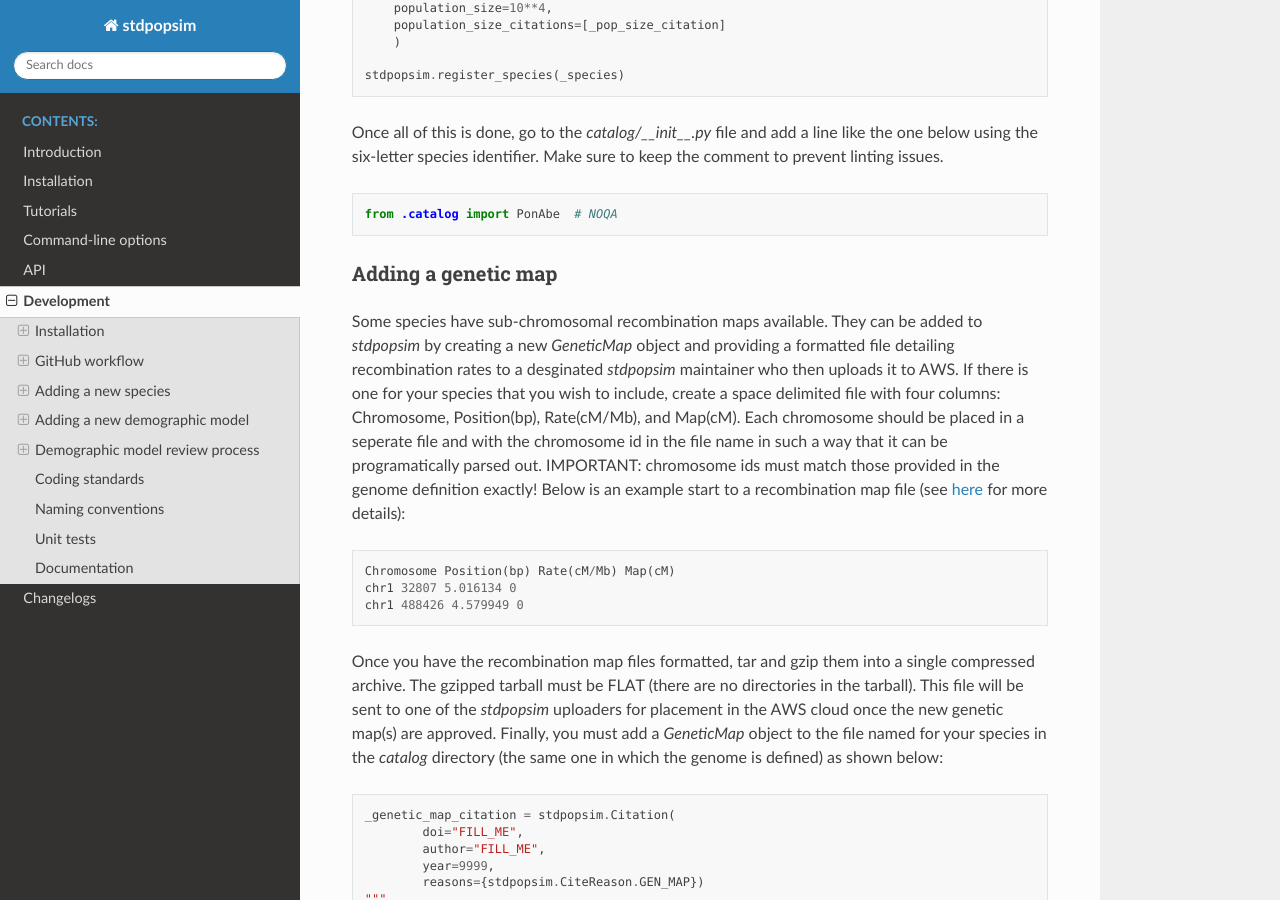
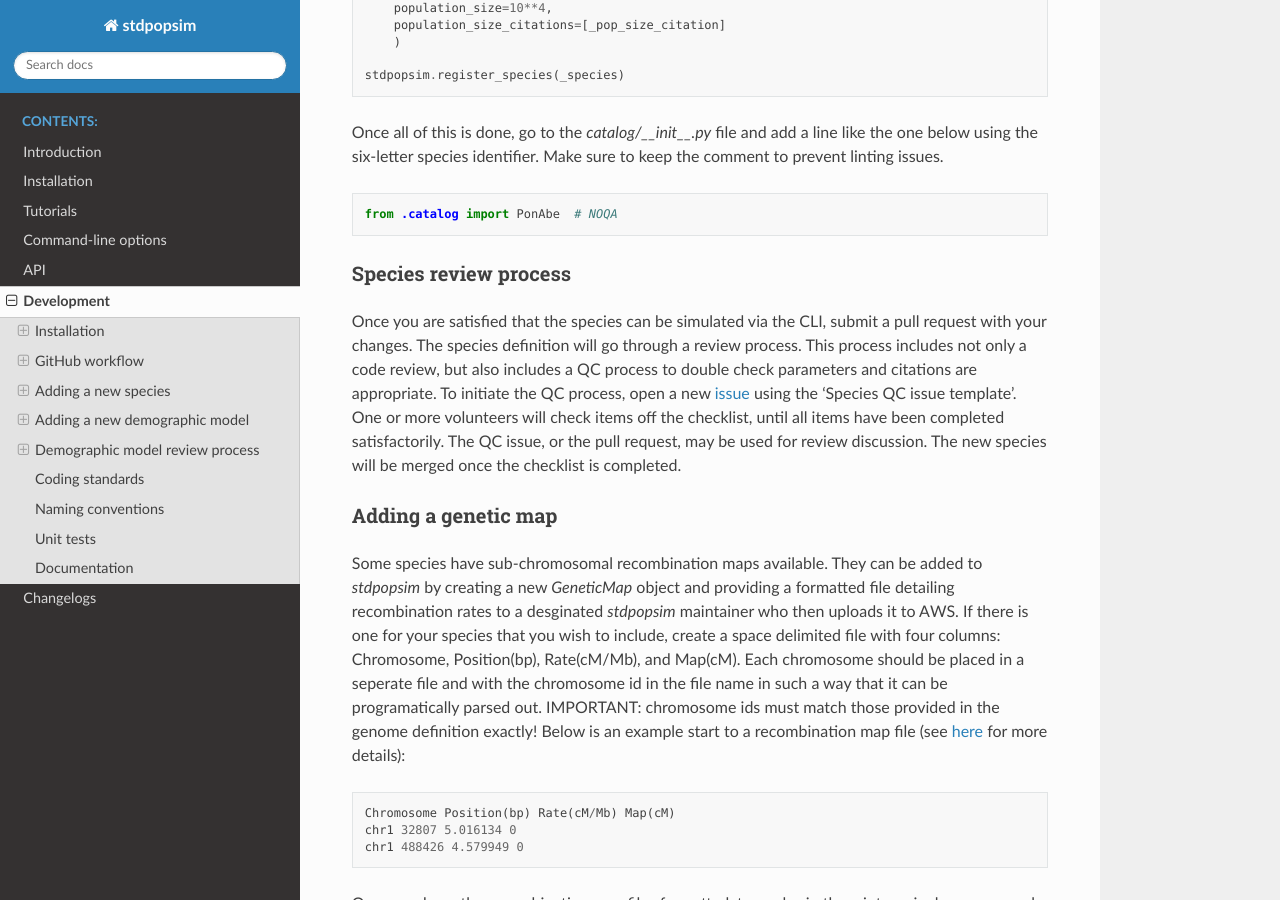
Before and after one commit to popsim-consortium/stdpopsim, a Sphinx documentation site: the page built from docs/development.rst, in a window 1280 px wide and 900 px high, scrolled down 10263 px. Built offline with Sphinx 7.4.7 and the Read the Docs theme 2.0.0, drawn with Linux system fonts in a browser that asks for light colours; pages that are not in the unit, such as notebooks, are missing from menus.

Commit message:
Update species QC template and mention it in the dev docs.
Closes #374 and #548.

```diff
--- a/docs/development.rst
+++ b/docs/development.rst
@@ -578,6 +578,19 @@ prevent linting issues.
 
     from .catalog import PonAbe  # NOQA
 
+----------------------
+Species review process
+----------------------
+Once you are satisfied that the species can be simulated via the CLI, submit a pull
+request with your changes. The species definition will go through a review process.
+This process includes not only a code review, but also includes a QC process to double
+check parameters and citations are appropriate.  To initiate the QC process, open a
+new `issue <https://github.com/popsim-consortium/stdpopsim/issues/new/choose>`__
+using the 'Species QC issue template'. One or more volunteers will check items off
+the checklist, until all items have been completed satisfactorily. The QC issue,
+or the pull request, may be used for review discussion. The new species will be
+merged once the checklist is completed.
+
 --------------------
 Adding a genetic map
 --------------------
```
Also changed, not shown: .github/ISSUE_TEMPLATE/species-qc-issue-template.md.
